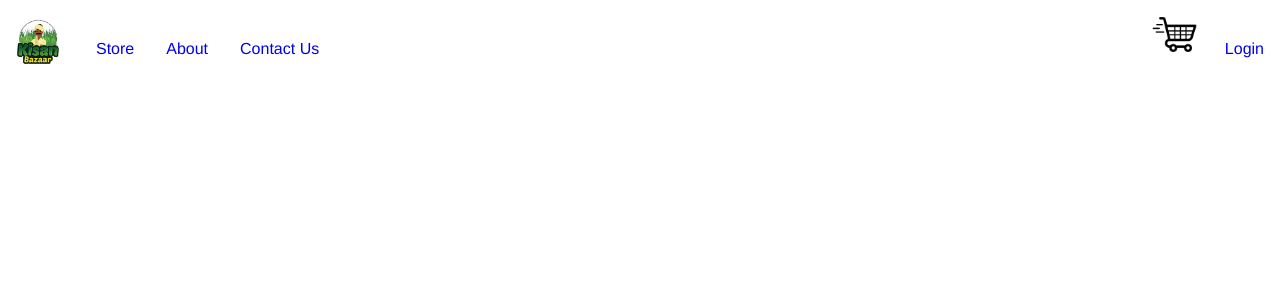
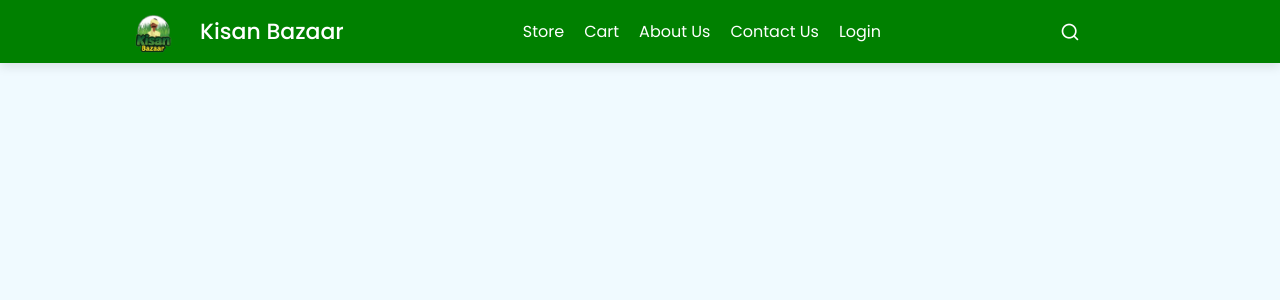
Before and after one commit to Shreyash0712/Ecommerce, a Django app: page /cart/ in a window 1280 px wide. Shown: the top 300 px of the page. Run offline with Django 4.2, Linux system fonts and the light colour scheme.

Commit message:
Add files via upload

```diff
--- a/kisan_bazaar/static/css/main.css
+++ b/kisan_bazaar/static/css/main.css
@@ -1,37 +1,163 @@
+/* Google Fonts - Poppins */
+@import url("https://fonts.googleapis.com/css2?family=Poppins:wght@300;400;500;600&display=swap");
+
 * {
   margin: 0;
   padding: 0;
   box-sizing: border-box;
+  font-family: "Poppins", sans-serif;
+}
+body {
+  background: #f0faff;
+}
+.nav {
+  position: fixed;
+  top: 0;
+  left: 0;
+  width: 100%;
+  padding: 15px 200px;
+  background: green;
+  box-shadow: 0 4px 10px rgba(0, 0, 0, 0.1);
+}
+#logo{
+  position: absolute;
+  left: 130px;
+}
+.nav,
+.nav .nav-links {
+  display: flex;
+  align-items: center;
+}
+.nav {
+  justify-content: space-between;
+}
+a {
+  color: #fff;
+  text-decoration: none;
+}
+.nav .logo {
+  font-size: 22px;
+  font-weight: 500;
+}
+.nav .nav-links {
+  column-gap: 20px;
+  list-style: none;
+}
+.nav .nav-links a {
+  transition: all 0.2s linear;
+}
+.nav.openSearch .nav-links a {
+  opacity: 0;
+  pointer-events: none;
+}
+.nav .search-icon {
+  color: #fff;
+  font-size: 20px;
+  cursor: pointer;
+}
+.nav .search-box {
+  position: absolute;
+  right: 250px;
+  height: 45px;
+  max-width: 555px;
+  width: 100%;
+  opacity: 0;
+  pointer-events: none;
+  transition: all 0.2s linear;
+}
+.nav.openSearch .search-box {
+  opacity: 1;
+  pointer-events: auto;
+}
+.search-box .search-icon {
+  position: absolute;
+  left: 15px;
+  top: 50%;
+  left: 15px;
+  color: #4a98f7;
+  transform: translateY(-50%);
+}
+.search-box input {
+  height: 100%;
+  width: 100%;
+  border: none;
+  outline: none;
+  border-radius: 6px;
+  background-color: #fff;
+  padding: 0 15px 0 45px;
 }
 
-.navbar {
-    height: fit-content;
-    width: 100%;
-    overflow: hidden;
+.nav .navOpenBtn,
+.nav .navCloseBtn {
+  display: none;
 }
 
-.navbar a {
-    float: left;
-    font-family: 'Franklin Gothic Medium', 'Arial Narrow', Arial, sans-serif;
-    display: block;
-    text-align: center;
-    padding: 5vh 16px;
-    text-decoration: none;
+/* responsive */
+@media screen and (max-width: 1160px) {
+  .nav {
+    padding: 15px 100px;
   }
-.nav-right{
-    float: right;
+  .nav .search-box {
+    right: 150px;
+  }
+  #logo{
+    display: none;
+  }
+}
+@media screen and (max-width: 950px) {
+  .nav {
+    padding: 15px 50px;
+  }
+  .nav .search-box {
+    right: 100px;
+    max-width: 400px;
   }
 
-.nav-left>a::after{
-    content: "";
+}
+@media screen and (max-width: 768px) {
+  .nav .navOpenBtn,
+  .nav .navCloseBtn {
     display: block;
-    height: 4px;
+  }
+  .nav {
+    padding: 15px 20px;
+  }
+  .nav .nav-links {
+    position: fixed;
+    top: 0;
+    left: -100%;
+    height: 100%;
+    max-width: 280px;
     width: 100%;
-    background-color: green;
-    transform: scaleX(0);
-    transform-origin: left;
-    transition: transform 1s ease;
+    padding-top: 100px;
+    row-gap: 30px;
+    flex-direction: column;
+    background-color: #11101d;
+    box-shadow: 0 2px 10px rgba(0, 0, 0, 0.1);
+    transition: all 0.4s ease;
+    z-index: 100;
   }
-.nav-left>a:hover::after{
-    transform: scaleX(1);
+  .nav.openNav .nav-links {
+    left: 0;
   }
+  .nav .navOpenBtn {
+    color: #fff;
+    font-size: 20px;
+    cursor: pointer;
+  }
+  .nav .navCloseBtn {
+    position: absolute;
+    top: 20px;
+    right: 20px;
+    color: #fff;
+    font-size: 20px;
+    cursor: pointer;
+  }
+  .nav .search-box {
+    top: calc(100% + 10px);
+    max-width: calc(100% - 20px);
+    right: 50%;
+    transform: translateX(50%);
+    box-shadow: 0 2px 10px rgba(0, 0, 0, 0.1);
+  }
+}
--- /dev/null
+++ b/kisan_bazaar/static/js/main.js
@@ -0,0 +1,22 @@
+const nav = document.querySelector(".nav"),
+  searchIcon = document.querySelector("#searchIcon"),
+  navOpenBtn = document.querySelector(".navOpenBtn"),
+  navCloseBtn = document.querySelector(".navCloseBtn");
+
+searchIcon.addEventListener("click", () => {
+  nav.classList.toggle("openSearch");
+  nav.classList.remove("openNav");
+  if (nav.classList.contains("openSearch")) {
+    return searchIcon.classList.replace("uil-search", "uil-times");
+  }
+  searchIcon.classList.replace("uil-times", "uil-search");
+});
+
+navOpenBtn.addEventListener("click", () => {
+  nav.classList.add("openNav");
+  nav.classList.remove("openSearch");
+  searchIcon.classList.replace("uil-times", "uil-search");
+});
+navCloseBtn.addEventListener("click", () => {
+  nav.classList.remove("openNav");
+});
--- a/kisan_bazaar/store/templates/store/main.html
+++ b/kisan_bazaar/store/templates/store/main.html
@@ -5,28 +5,38 @@
     <meta charset="UTF-8">
     <meta name="viewport" content="width=device-width, initial-scale=1.0">
     <title>Kisan Bazaar</title>
+    <link rel="stylesheet" href="https://unicons.iconscout.com/release/v4.0.0/css/line.css" />
     <link rel = "stylesheet" type = "text/css" href = '{% static "css/main.css" %}'>
     <link rel="icon" type="image/x-icon" href="{% static "images/logo.png" %}">
 </head>
 <body>
-    <div class="navbar">
-        <a href="{% url "store" %}" style = "padding : 10px"><img src="{% static "images/logo.png" %}" alt="" height = "60px"></a>
-        <div class="nav-left">
-            <a href="{% url "store" %}">Store</a>
-            <a href="{% url "about" %}">About</a>
-            <a href="{% url "contact" %}">Contact Us</a>
-        <div>
+    <nav class="nav">
+        <i class="uil uil-bars navOpenBtn"></i>
+        <img src="{% static "images/logo.png"%}" alt="" height="50px" id="logo">
+        <a href="{% url "store" %}" class="logo">Kisan Bazaar</a>
+        <ul class="nav-links">
+          <i class="uil uil-times navCloseBtn"></i>
+          <li> <a href="{% url "store" %}">Store</a></li>
+          {% comment %} <li><a href="#">Products</a></li> {% endcomment %}
+          <li><a href="{% url "cart" %}">Cart</a></li>
+          <li><a href="{% url "about" %}">About Us</a></li>
+          <li><a href="{% url "contact" %}">Contact Us</a></li>
 
-        <div class="nav-right">
-            <a href="{% url "cart" %}" style = "padding : 12px"><img src="{% static "images/cart.png" %}" alt="" height = "45px"></a>
-            <a href="{% url "login" %}">Login</a>
+          {% if user.is_authenticated %}<li><a href="{% url "signout" %}">Logout</a></li>
+          {% else %}<li><a href="{% url "signup" %}">Login</a></li>{% endif %}
+
+        </ul>
+        <i class="uil uil-search search-icon" id="searchIcon"></i>
+        <div class="search-box">
+        <i class="uil uil-search search-icon"></i>
+        <input type="text" placeholder="Search here..." />
         </div>
-    </div>
-
+    </nav>
     <div class="container">
         <br>
         {% block content %}
         {% endblock content %}
     </div>
+    <script src="{% static "js/main.js" %}"></script>
 </body>
 </html>
--- a/kisan_bazaar/store/urls.py
+++ b/kisan_bazaar/store/urls.py
@@ -7,5 +7,8 @@ urlpatterns = [
     path('checkout/', views.checkout, name = 'checkout'),
     path('contact/', views.contact, name = 'contact'),
     path('about/', views.about, name = 'about'),
-    path('login/', views.login, name = 'login'),
+    path('signup/', views.signup, name = 'signup'),
+    path('signin/', views.signin, name = 'signin'),
+    path('signout/', views.signout, name = 'signout'),
+
 ]
--- a/kisan_bazaar/store/views.py
+++ b/kisan_bazaar/store/views.py
@@ -1,5 +1,7 @@
-from django.shortcuts import render
-
+from django.shortcuts import render, redirect
+from django.contrib.auth.models import User
+from django.contrib import messages
+from django.contrib.auth import authenticate, login, logout
 # Create your views here.
 def store(request):
     context = {}
@@ -21,6 +23,37 @@ def contact(request):
     context = {}
     return render(request, 'store/contact.html', context)
 
-def login(request):
+def signin(request):
     context = {}
-    return render(request, 'store/login.html', context)
+    if request.method == "POST":
+        username = request.POST['username']
+        pass1 = request.POST['pass1']
+        user = authenticate(username=username, password=pass1)
+
+        if user is not None:
+            login(request, user)
+            return render(request, "store/store.html")
+
+        else:
+            messages.error(request, "Bad credentials")
+            return redirect('/signup')
+
+    return render(request, 'store/signin.html', context)
+
+def signup(request):
+    context = {}
+    if request.method == "POST":
+        username = request.POST['username']
+        email = request.POST['email']
+        pass1 = request.POST['pass1']
+        pass2 = request.POST['pass2']
+
+        myuser = User.objects.create_user(username, email, pass1)
+        myuser.save()
+        messages.success(request, "You have registered successfully!")
+        return redirect('/signin')
+    return render(request, 'store/signup.html', context)
+
+def signout(request):
+    logout(request)
+    return redirect('/')
```
Also changed, not shown: kisan_bazaar/static/css/signup.css (added, +11 -0 lines), kisan_bazaar/store/templates/store/signin.html (added, +15 -0 lines), kisan_bazaar/store/templates/store/signup.html (added, +18 -0 lines), kisan_bazaar/db.sqlite3. Lines whose indentation alone changed are shown as unchanged.
